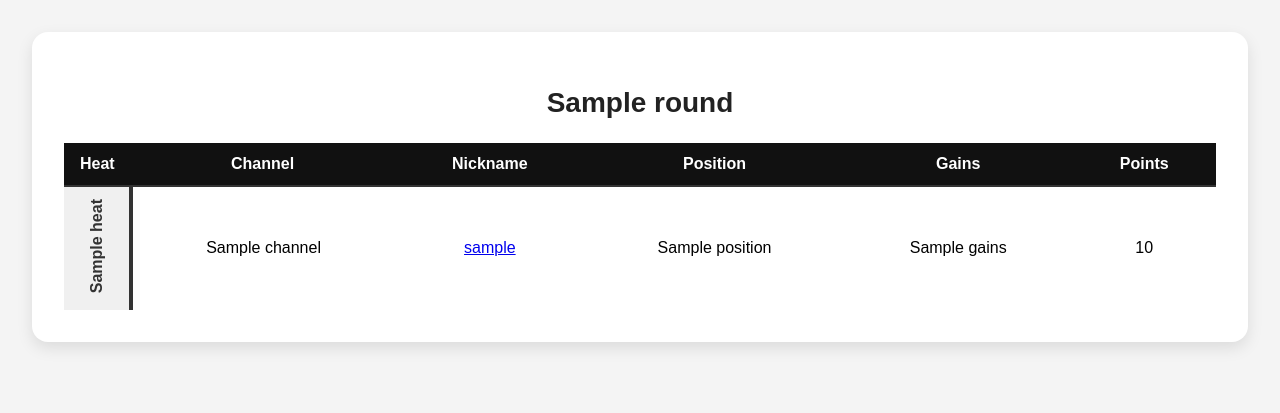
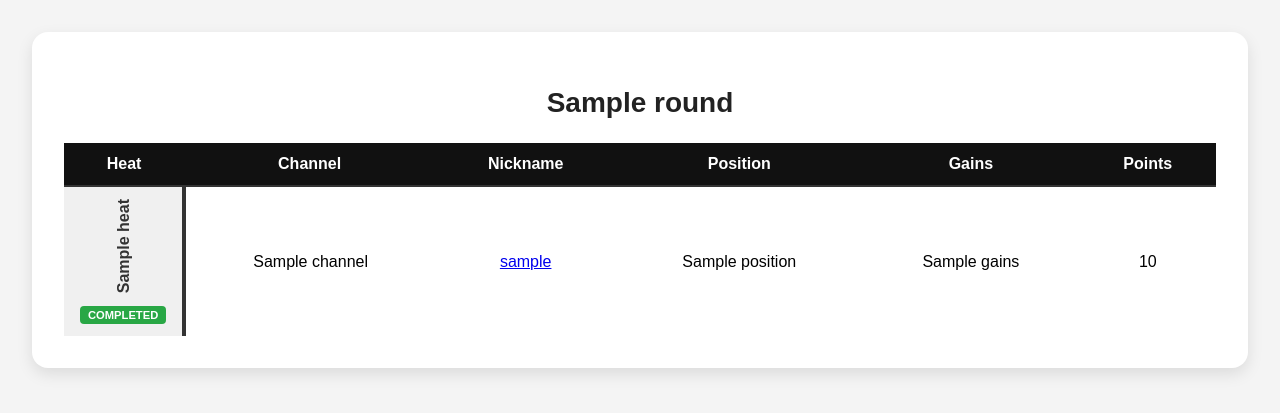
Before and after one commit to Jauler/DroneRaceView, a Flask app: template web/templates/heats.html in a window 1280 px wide. Shown: the part 60-473 px from the top of the page. Run offline with Flask 3, Linux system fonts and the light colour scheme; the template is opened without the code that fills it: most values are stand-ins (such as "Sample title", 1, 10 or a date in 2020).

Commit message:
Add "Completed" badge

```diff
--- a/web/TemplateTypes.py
+++ b/web/TemplateTypes.py
@@ -42,6 +42,7 @@ class HeatPilot(BaseModel):
 
 class Heat(BaseModel):
     heat_name: str
+    completed: bool
     pilots: list[HeatPilot]
 
 class Round(BaseModel):
--- a/web/converter.py
+++ b/web/converter.py
@@ -266,6 +266,12 @@ def rounds(r: Optional[RHResults], h: Optional[RHHeats], c: Optional[RHClasses],
     def find_pilot_by_id(pilot_id: int):
         assert p
         return next((p for p in p.pilots if p.pilot_id == pilot_id), None)
+    def is_heat_completed(heat_id: int):
+        if not r or str(heat_id) not in r.heats:
+            return False
+        if r.heats[str(heat_id)].leaderboard is None:
+            return False
+        return True
     def find_pilot_leaderboard_by_heat_and_pilot_id(heat_id: int, pilot_id: int):
         if not r or str(heat_id) not in r.heats:
             return None
@@ -294,7 +300,7 @@ def rounds(r: Optional[RHResults], h: Optional[RHHeats], c: Optional[RHClasses],
         race_round = TRound(round_name=race_class.displayname, heats=[])
         rh_heats = find_heats_by_class_id(race_class.id)
         for rh_heat in rh_heats:
-            th = THeat(heat_name=rh_heat.displayname, pilots=[])
+            th = THeat(heat_name=rh_heat.displayname, pilots=[], completed=is_heat_completed(rh_heat.id))
             for rh_slot in rh_heat.slots:
                 if len(f.fdata) <= rh_slot.node_index or f.fdata[rh_slot.node_index].band is None:
                     continue
@@ -319,6 +325,7 @@ def rounds(r: Optional[RHResults], h: Optional[RHHeats], c: Optional[RHClasses],
                         pilot_points[rh_slot.pilot_id] += gains
                         points = str(pilot_points[rh_slot.pilot_id])
                         gains = str(gains)
+
                 else:
                     position = NO_DATA
                     gains = NO_DATA
--- a/web/static/styles.css
+++ b/web/static/styles.css
@@ -258,6 +258,20 @@ body {
   line-height: 1.2;
 }
 
+.heat-badge {
+  display: inline-block;
+  margin-top: 0.5rem;
+  padding: 0.2rem 0.5rem;
+  font-size: 0.7rem;
+  font-weight: 600;
+  color: white;
+  background-color: #28a745; /* green */
+  border-radius: 0.25rem;
+  text-transform: uppercase;
+  writing-mode: horizontal-tb;
+  transform: rotate(0deg);
+}
+
 .heat-start td {
   border-top: 2px solid #333;
 }
@@ -270,8 +284,6 @@ body {
 .round-table {
   min-width: 600px; /* ensures scrolling kicks in if needed */
 }
-
-
 
 .chart-section {
   padding: 2rem;
--- a/web/templates/heats.html
+++ b/web/templates/heats.html
@@ -25,7 +25,12 @@
                 {% for pilot in heat.pilots %}
                   {% if loop.index == 1 %}
                     <tr class="heat-start">
-                        <td rowspan="{{ heat.pilots | length }}" class="vertical-text"><span class="vertical-label">{{ heat.heat_name }}</span></td>
+                        <td rowspan="{{ heat.pilots | length }}" class="vertical-text">
+                            <span class="vertical-label">{{ heat.heat_name }}</span>
+                            {% if heat.status == 'completed' %}
+                                <span class="heat-badge">Completed</span>
+                            {% endif %}
+                        </td>
                   {% else %}
                     <tr>
                   {% endif %}
```
